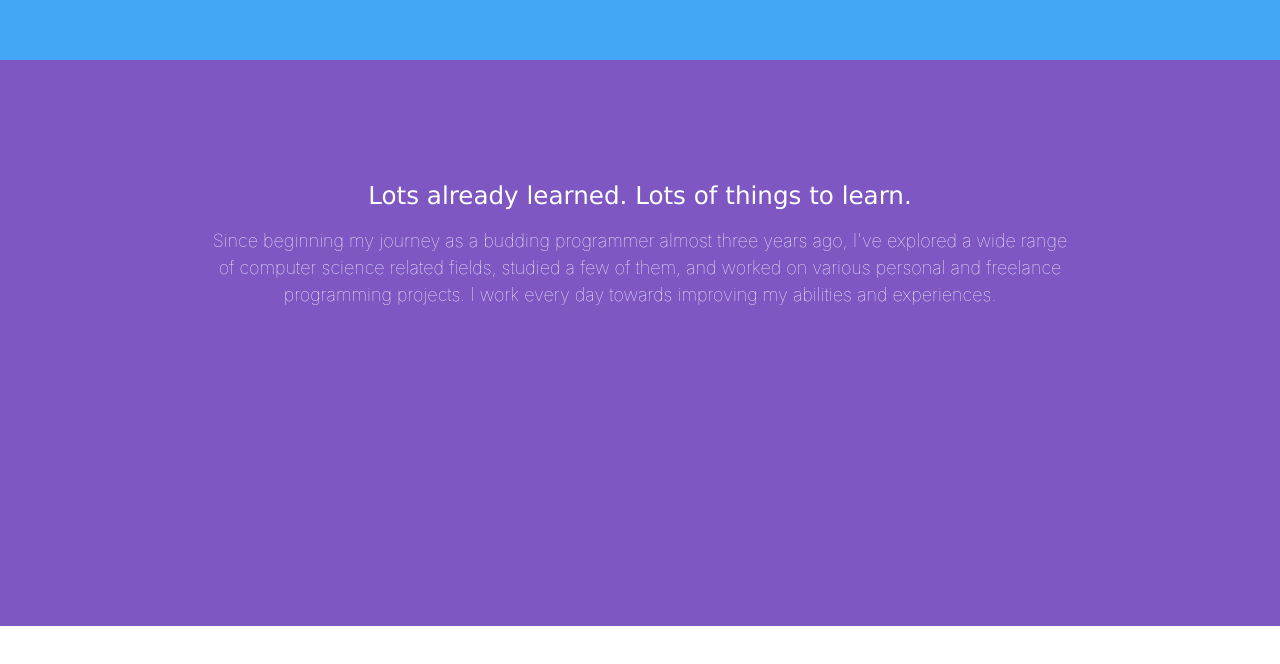
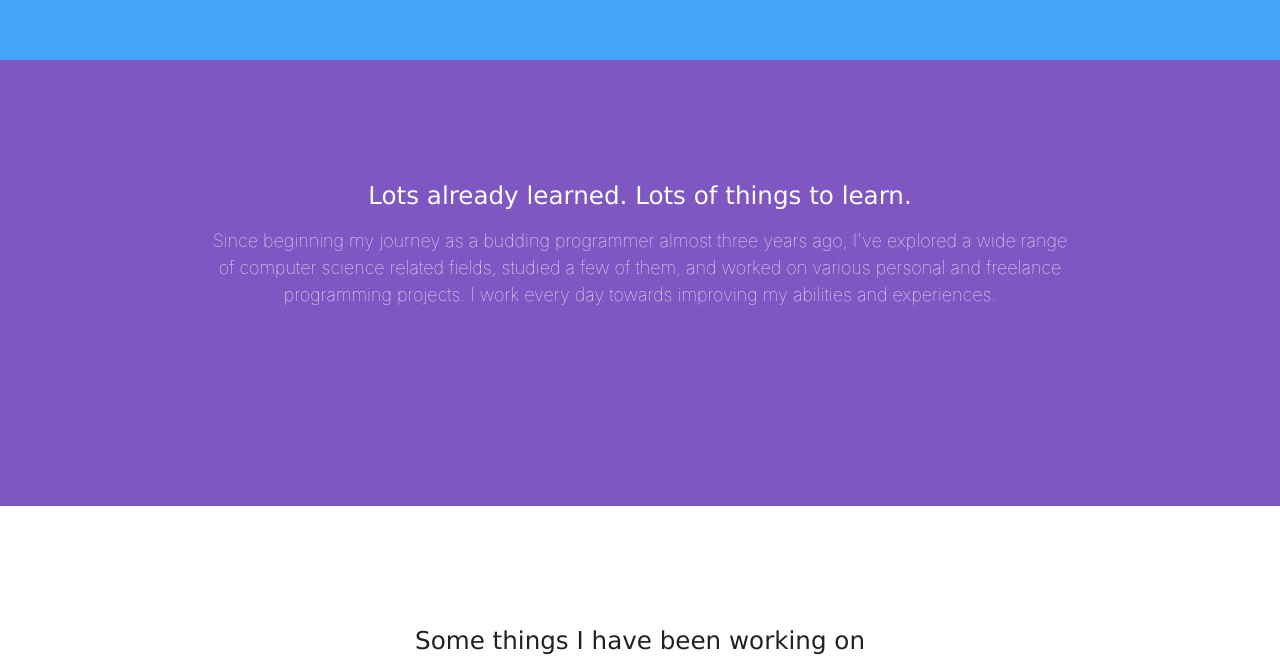
Before and after one commit to battletag13/PortfolioWebsite, a plain HTML site: page src/index.html in a window 1280 px wide. Shown: the part 787-1451 px from the top of the page. Before the commit the page ends 1413 px from the top, so only its background shows below. Drawn offline with nearby package versions, Linux system fonts and the light colour scheme.

Commit message:
Added on to homepage + commented index.html

```diff
--- a/src/index.html
+++ b/src/index.html
@@ -40,8 +40,10 @@
         </ul>
     </header>
 
+    <!-- Space sections just add extra space of a certain color to the webpage -->
     <section class="xlarge-space-section blue lighten-1"></section>
 
+    <!-- Front section -->
     <section>
         <div class="row center blue lighten-1 white-text">
             <div class="col s12">
@@ -55,6 +57,7 @@
     <section class="half-page-space-section blue lighten-1"></section>
     <section class="large-space-section deep-purple lighten-1"></section>
 
+    <!-- Greeting section -->
     <section>
         <div class="row center deep-purple lighten-1 white-text">
             <div class="container">
@@ -70,13 +73,17 @@
         </div>
     </section>
 
-    <section class="half-page-space-section deep-purple lighten-1"></section>
+    <section class="xlarge-space-section deep-purple lighten-1"></section>
+    <section class="large-space-section"></section>
 
-    <!-- <section>
-        <div class="test center white">
-            <h1>Test</h1>
+    <!-- Project section -->
+    <section>
+        <div class="center white">
+            <h5>Some things I have been working on</h5>
         </div>
-    </section> -->
+    </section>
+
+    <!-- Footer -->
 
     <script src="https://code.jquery.com/jquery-3.3.1.min.js"></script>
     <!-- Compiled and minified JavaScript -->
```
